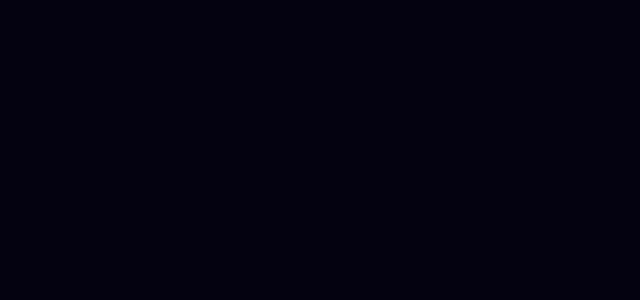
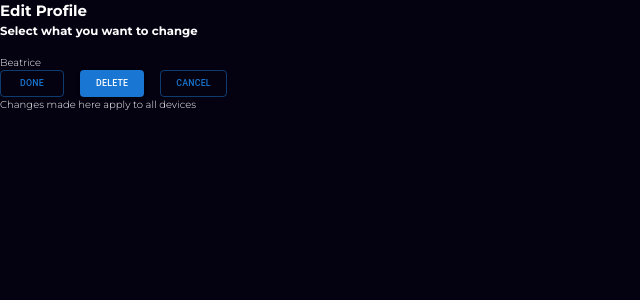
Before and after one commit to icyybee/CinemaEdge, a React (Create React App) app: page /editprofile/1 in a window 1280 px wide. Before the commit this address had no page. Shown: the top 300 px of the page, without its empty margins (0-640 px from the left). Built offline with nearby package versions, Linux system fonts and the light colour scheme; what react-animations would draw is missing.

Commit message:
edit and route

```diff
--- a/src/App.js
+++ b/src/App.js
@@ -14,8 +14,8 @@
       <Route path="/signin" element={<SignIn />} />
       <Route path="/signup" element={<SignUp />} />
       <Route path="/profilepage" element={<ProfilePage />} />
-      <Route path="/homepage" element={<HomePage />} />
-      <Route path="/editprofile" element={<Edit />} />
+      <Route path="/homepage/:id" element={<HomePage />} />
+      <Route path="/editprofile/:id" element={<Edit />} />
     </Routes>
   );
 }
--- a/src/routes/edit/edit.routes.jsx
+++ b/src/routes/edit/edit.routes.jsx
@@ -1,6 +1,44 @@
+import './edit.styles.scss';
+
+import { useParams } from 'react-router-dom';
+
+import Stack from '@mui/material/Stack';
+import Button from '@mui/material/Button';
+
+const EditButtons = () => {
+    return (
+        <Stack spacing={2} direction="row">
+            <Button variant="outlined">Done</Button>
+            <Button variant="contained">Delete</Button>
+            <Button variant="outlined">Cancel</Button>
+        </Stack>
+    );
+}
+
 const Edit = () => {
+    const { id } = useParams();
+
     return (
-        <div>Edit page</div>
+        <div className="edit" key={id}>
+            <div className='edit__head'>
+                <h2>Edit Profile</h2>
+                <h3>Select what you want to change</h3>
+            </div>
+            <div className='edit__body'>
+                <div className='edit__img'>
+                    <img src='' alt='' />
+                </div>
+                <div className='edit__name'>
+                    <p>Beatrice</p>
+                </div>
+            </div>
+            <div className='edit__foot'>
+                <EditButtons />
+            </div>
+            <div className='edit__footer'>
+                <p>Changes made here apply to all devices</p>
+            </div>
+        </div>
     )
 }
 
--- /dev/null
+++ b/src/routes/edit/edit.styles.scss
@@ -0,0 +1,5 @@
+@import '../../index.scss';
+
+.edit {
+
+}
--- a/src/routes/profilePage/profilePage.component.jsx
+++ b/src/routes/profilePage/profilePage.component.jsx
@@ -160,6 +160,3 @@
 }
 
 export default ProfilePage;
-
-// <Link key={index} style={{textDecoration: 'none', color: 'inherit'}}></Link>
-//                                     </Link>
```
